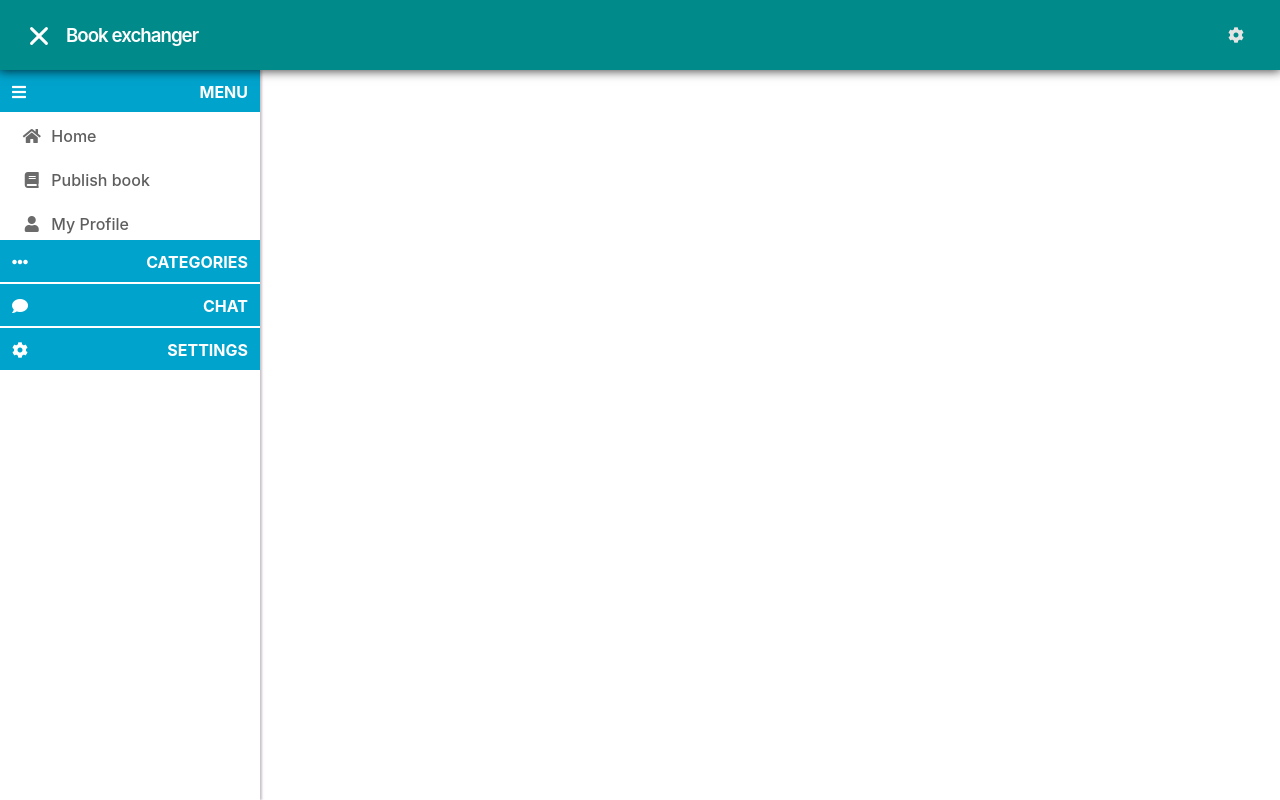
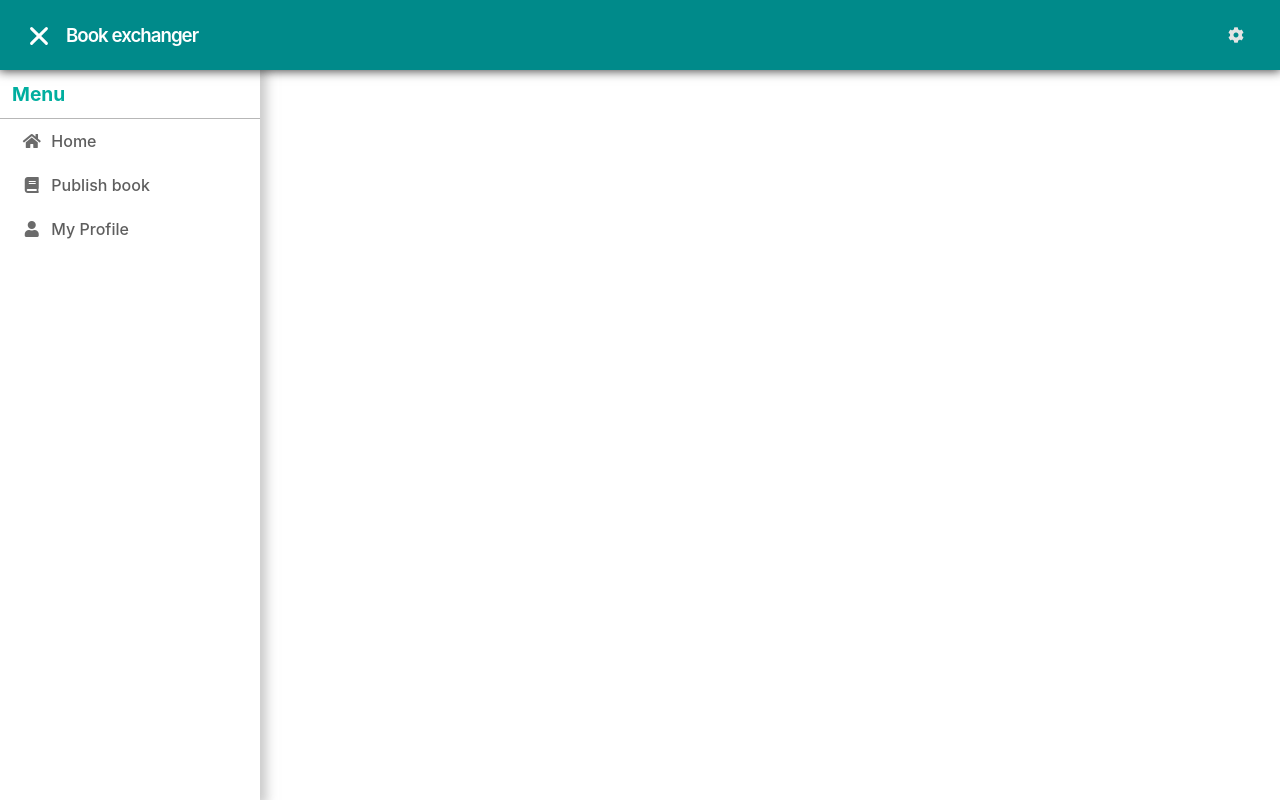
Before and after one commit to sebassarmiento/Book-exchanger, a React (Create React App) app: page /login in a window 1280 px wide. Both pictures are taken after a click on the element 39 px from the left and 36 px from the top of the page. Built offline with nearby package versions, Linux system fonts and the light colour scheme.

Commit message:
Changed app menu style

```diff
--- a/src/layout/app-menu/AppMenu.js
+++ b/src/layout/app-menu/AppMenu.js
@@ -14,32 +14,11 @@ class AppMenu extends Component {
     let arrow = <i className="fas fa-caret-right"></i>
     return (
       <div className={`app-menu ${this.props.appMenu.status === 'closing' ? 'app-menu-closed' : null}`} >
-        <h3><i onClick={() => this.setState({ menu: !this.state.menu })} className="fas fa-bars"></i>Menu</h3>
-        <div className={this.state.menu ? "menu-items-open" : "menu-items-closed"} >
+        <h1 className="app-menu-title" >Menu</h1>
+        <div className="menu-items-open" >
           <Link className="menu-item" to="/app/feed" ><i className="fas fa-home"></i><span>Home</span></Link>
           <a href="#" className="menu-item" onClick={() => this.props.publish()} ><i className="fas fa-book"></i><span>Publish book</span></a>
           <Link className="menu-item" to="/app/profile" ><i className="fas fa-user"></i><span>My Profile</span></Link>
-        </div>
-        <h3><i onClick={() => this.setState({categories: !this.state.categories})} className="fas fa-ellipsis-h"></i>Categories</h3>
-        <div className={this.state.categories ? "categories-items-open" : "categories-items-closed"} >
-          <Link className="menu-item" to="/app/books/category/sport" >{arrow}<span>Sport</span></Link>
-          <Link className="menu-item" to="/app/books/category/clothes" >{arrow}<span>Clothes</span></Link>
-          <Link className="menu-item" to="/app/books/category/self-improvement" >{arrow}<span>Self-improvement</span></Link>
-          <Link className="menu-item" to="/app/books/category/money" >{arrow}<span>Money</span></Link>
-          <Link className="menu-item" to="/app/books/category/success" >{arrow}<span>Success</span></Link>
-          <Link className="menu-item" to="/app/books/category/motivation" >{arrow}<span>Motivation</span></Link>
-        </div>
-        <h3><i onClick={() => this.setState({chat: !this.state.chat})} className="fas fa-comment"></i>Chat</h3>
-        <div className={this.state.chat ? "settings-items-open" : "settings-items-closed"} >
-          <Link className="menu-item" to="/app/configuration" >Chat 1</Link>
-          <Link className="menu-item" to="/app/configuration" >Chat 2</Link>
-          <Link className="menu-item" to="/app/configuration" >Chat 3</Link>
-        </div>
-        <h3><i onClick={() => this.setState({settings: !this.state.settings})} className="fas fa-cog"></i>Settings</h3>
-        <div className={this.state.settings ? "settings-items-open" : "settings-items-closed"} >
-          <Link className="menu-item" to="/app/configuration" >Configuration</Link>
-          <Link className="menu-item" to="/app/configuration" >Configuration</Link>
-          <Link className="menu-item" to="/app/configuration" >Configuration</Link>
         </div>
       </div>
     )
--- a/src/layout/app-menu/app-menu.css
+++ b/src/layout/app-menu/app-menu.css
@@ -5,13 +5,20 @@
     width: 260px;
     min-width: 260px;
     color: rgb(255, 255, 255);
-    box-shadow: 2px 0px 2px 0px rgba(168, 159, 168, 0.623);
+    box-shadow: 2px 0px 10px 5px rgba(172, 172, 172, 0.623);
     z-index: 1;
     position: absolute;
     transform-origin: left;
     animation: showAppMenu 0.5s ease-in-out;
     transition: transform 0.5s ease-in-out;
     min-height: calc(100vh - 70px);
+}
+
+.app-menu-title{
+    color: #00ae9f;
+    padding: 12px;
+    margin: 0px;
+    border-bottom: 1px solid rgba(0, 0, 0, 0.281);
 }
 
 .app-menu.app-menu-closed{
@@ -31,37 +38,6 @@
 
 .app-menu .menu-item span{
     flex: 10;
-}
-
-/* APP MENU HEADERS */
-
-.app-menu h3{
-    padding: 12px;
-    text-transform: uppercase;
-    margin: 0;
-    font-size: 1em;
-    background-color: rgb(0, 163, 204);
-    position: relative;
-    display: flex;
-    align-items: center;
-}
-
-.app-menu h3 i{
-    flex: 1;
-}
-
-.app-menu h3 i:hover{
-    cursor: pointer;
-}
-
-.app-menu h3::after{
-    content: '';
-    position: absolute;
-    height: 2px;
-    width: 100%;
-    bottom: 0;
-    left: 0;
-    background-color: rgb(255, 255, 255);
 }
 
 /* /// */
@@ -119,60 +95,6 @@
     background-color: rgb(34, 165, 84);
 }
 
-/* APP MENU ITEMS CONTAINER */
-
-.app-menu .menu-items-closed{
-    transform-origin: top;
-    max-height: 0px;
-    opacity: 0;
-    transition: all 0.8s;
-    transform: scale(1, 0);
-}
-
-.app-menu .menu-items-open{
-    max-height: 126px;
-    transition: all 0.8s;
-    opacity: 1;
-    transform-origin: top;
-    transform: scale(1);
-}
-
-/* APP CATEGORIES CONTAINER */
-
-.app-menu .categories-items-open{
-    max-height: 252px;
-    transition: all 0.8s;
-    opacity: 1;
-    transform-origin: top;
-    transform: scale(1);
-}
-
-.app-menu .categories-items-closed{
-    transform-origin: top;
-    max-height: 0px;
-    opacity: 0;
-    transition: all 0.8s;
-    transform: scale(1, 0);
-}
-
-/* APP SETTINGS CONTAINER */
-
-.app-menu .settings-items-open{
-    max-height: 126px;
-    transition: all 0.8s;
-    opacity: 1;
-    transform-origin: top;
-    transform: scale(1);
-}
-
-.app-menu .settings-items-closed{
-    transform-origin: top;
-    max-height: 0px;
-    opacity: 0;
-    transition: all 0.8s;
-    transform: scale(1, 0);
-}
-
 
 /* Animations */
 
```
